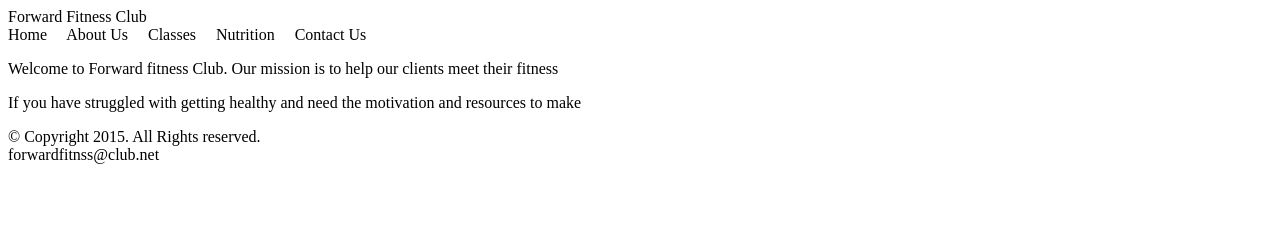
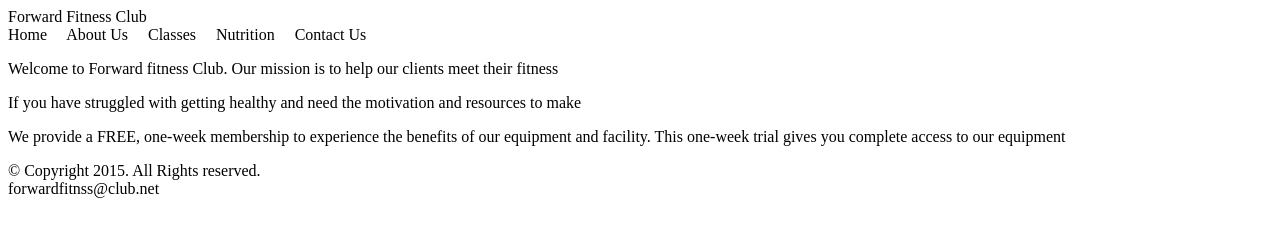
Before and after one commit to kkim92/CS957-Fa2016-Kim, a plain HTML site: page ch2/index.html in a window 1280 px wide. Drawn offline with Linux system fonts and the light colour scheme.

Commit message:
ch2 index

```diff
--- a/ch2/index.html
+++ b/ch2/index.html
@@ -27,6 +27,8 @@
 
     <p> If you have struggled with getting healthy and need the motivation and resources to make</p>
 
+    <p>We provide a FREE, one-week membership to experience the benefits of our equipment and facility. This one-week trial gives you complete access to our equipment</p>
+
   </main>
 
   <!-- Use the footer area to add webpage footer content -->
```
